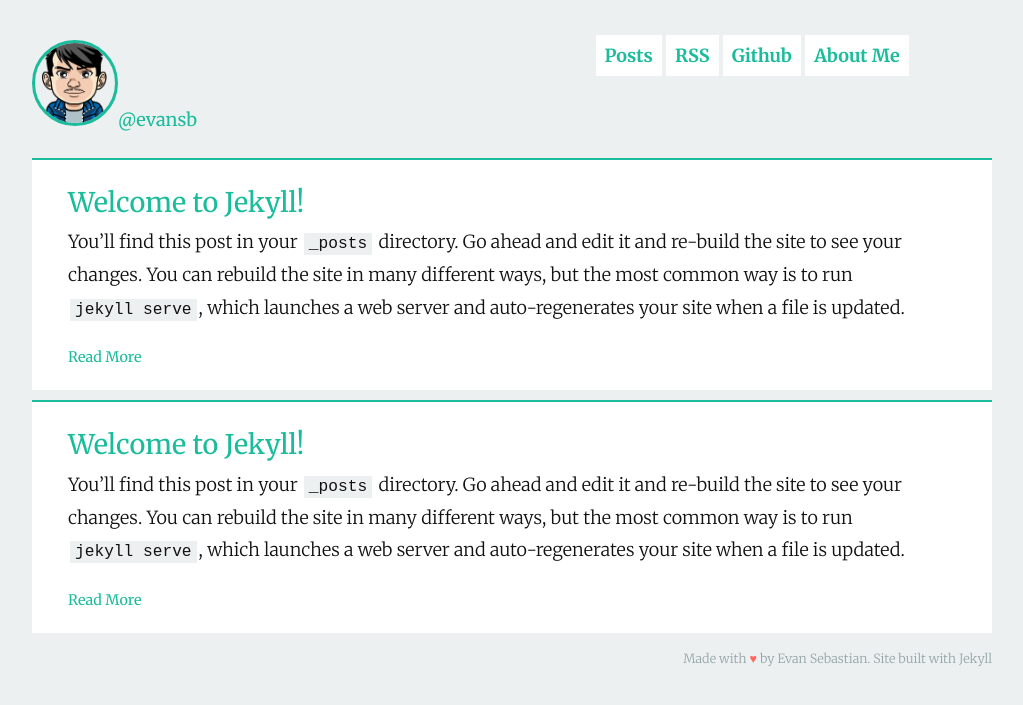
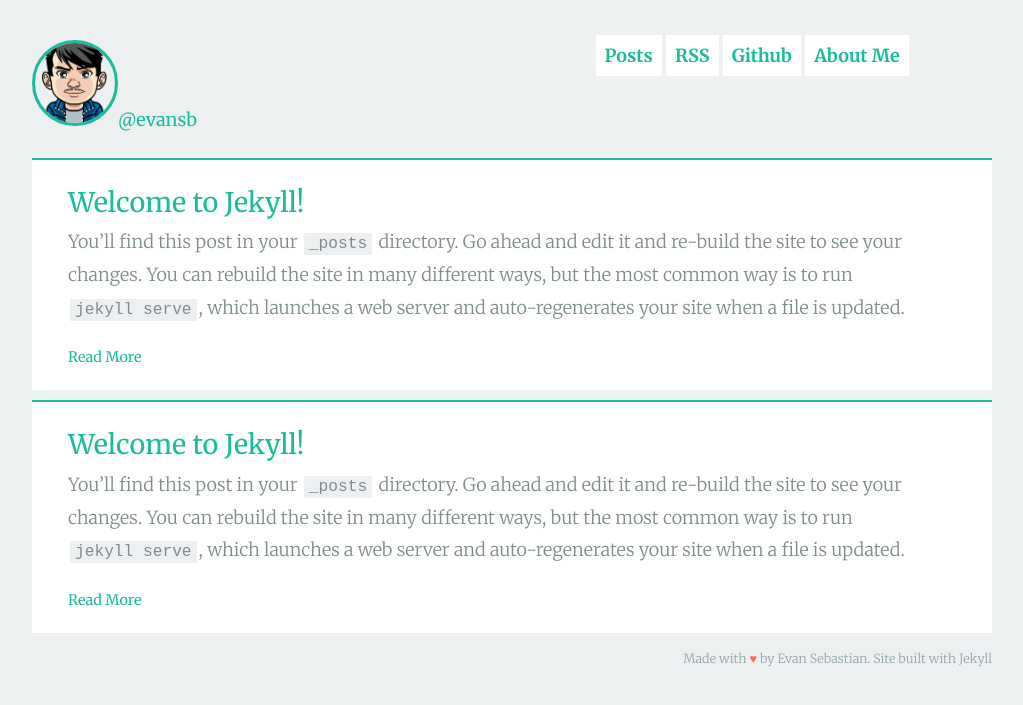
Before and after one commit to evansb/evansb.github.io, a Jekyll site: the page built from index.html, in a window 1280 px wide. Shown: the top 705 px of the page, without its empty margins (128-1151 px from the left). Built offline with Jekyll 4.4.1, drawn with Linux system fonts in a browser that asks for light colours; the list of posts is cut into pages by our own code.

Commit message:
Color excerpt gray

```diff
--- a/_sass/_base.scss
+++ b/_sass/_base.scss
@@ -103,6 +103,9 @@ code {
     margin: 0 auto;
 }
 
+.excerpt {
+    color: #7f8c8d;
+}
 .avatar {
     width: 80px;
     border-radius: 60px;
--- a/index.html
+++ b/index.html
@@ -7,7 +7,7 @@ layout: default
     {% for post in site.posts %}
       <li>
       	<a class="post-link" href="{{ post.url | prepend: site.baseurl }}">
-      		{{ post.title }}
+      	  {{ post.title }}
       	</a>
       	<span class="excerpt">{{post.excerpt}}</span>
       	<a class="post-link-small" href="{{ post.url | prepend: site.baseurl }}">Read More</a>
```
